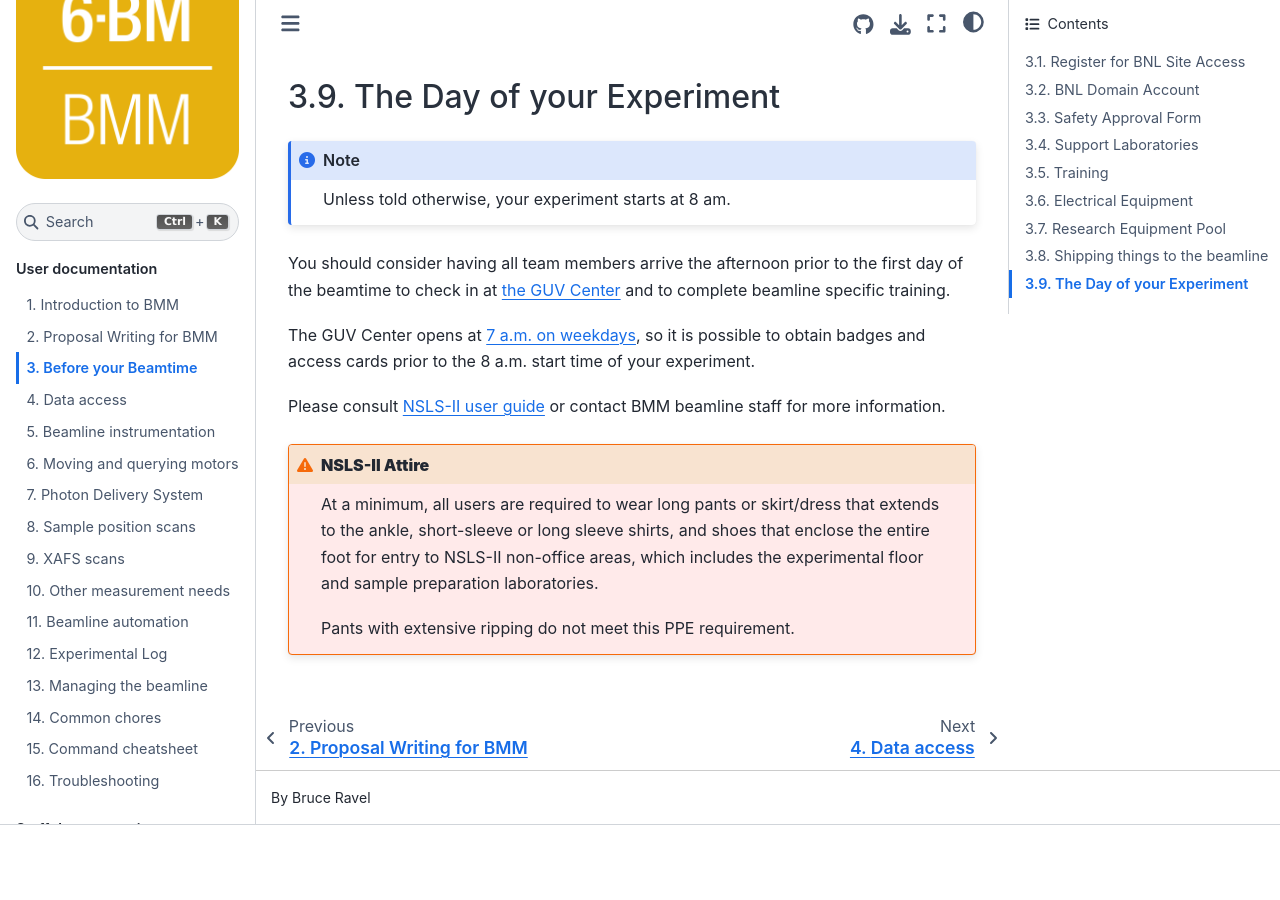
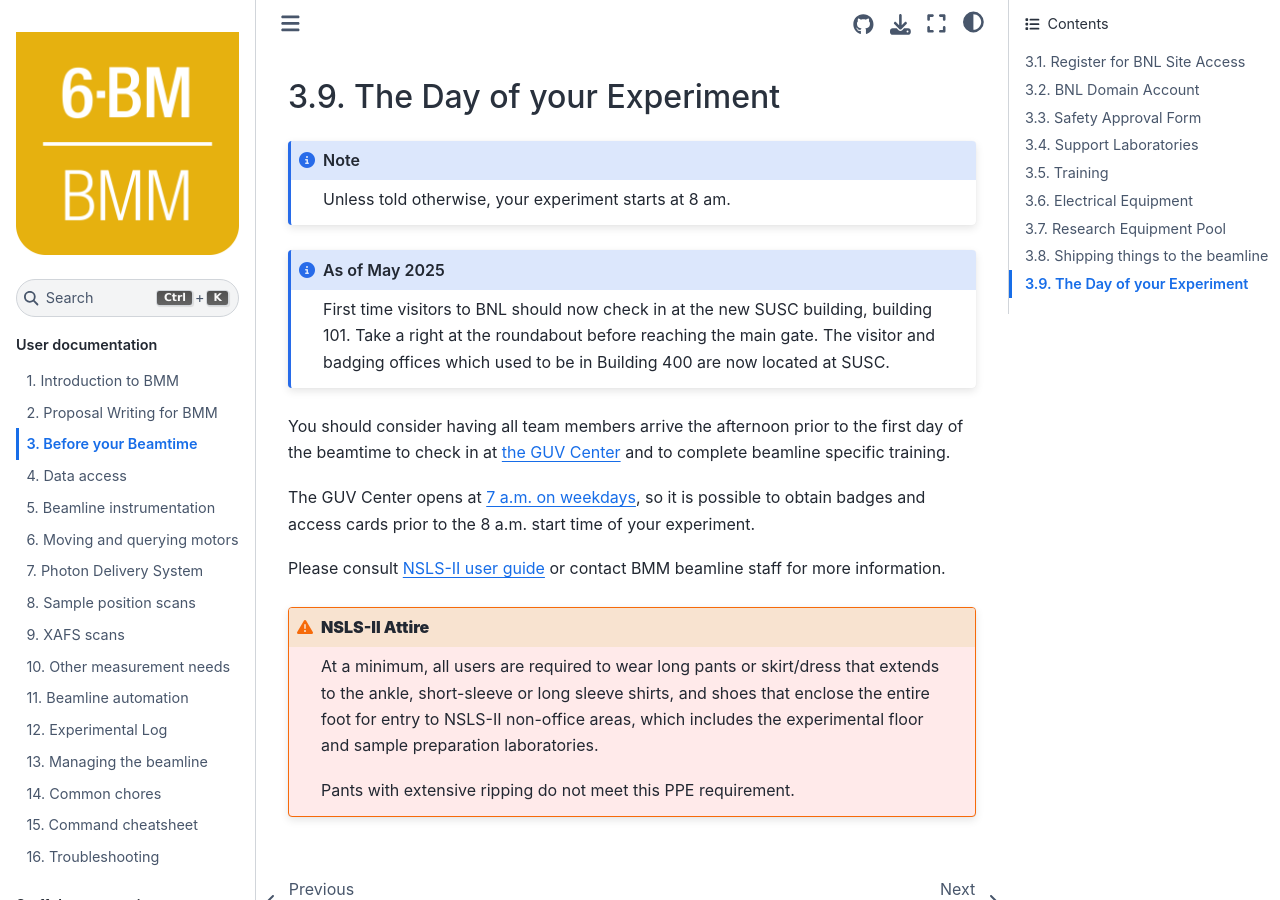
Before and after one commit to NSLS-II-BMM/BeamlineManual, a Sphinx documentation site: the page built from docs/before.rst, in a window 1280 px wide and 900 px high, scrolled down 5891 px. Built offline with Sphinx 7.4.7 and the Sphinx Book theme 1.1.4, drawn with Linux system fonts in a browser that asks for light colours; before the commit the page ends 6716 px from its top, so only the background shows below that.

Commit message:
testing actions in hew location

```diff
--- a/docs/before.rst
+++ b/docs/before.rst
@@ -274,6 +274,14 @@ The Day of your Experiment
 
 .. note:: Unless told otherwise, your experiment starts at 8 am.
 
+.. admonition:: As of May 2025
+   :class: note
+
+   First time visitors to BNL should now check in at the new SUSC
+   building, building 101. Take a right at the roundabout before
+   reaching the main gate.  The visitor and badging offices which used
+   to be in Building 400 are now located at SUSC.
+
 You should consider having all team members arrive the afternoon prior
 to the first day of the beamtime to check in at `the GUV Center
 <https://www.bnl.gov/guv/>`__ and to complete beamline specific
```
Also changed, not shown: 1 other file.
